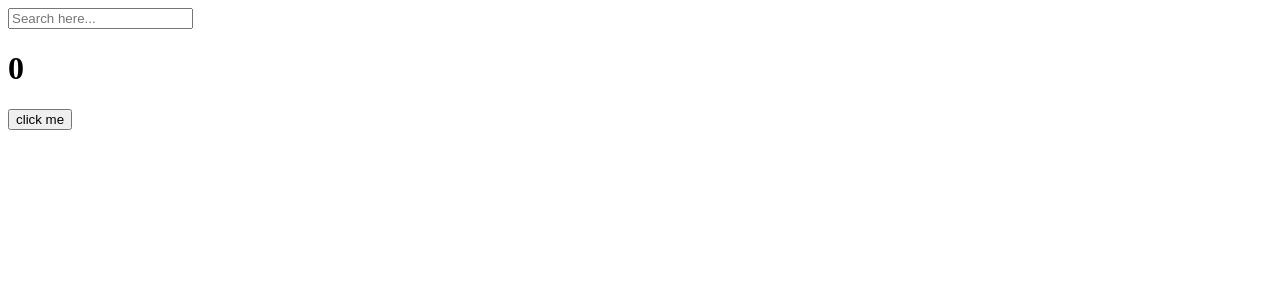
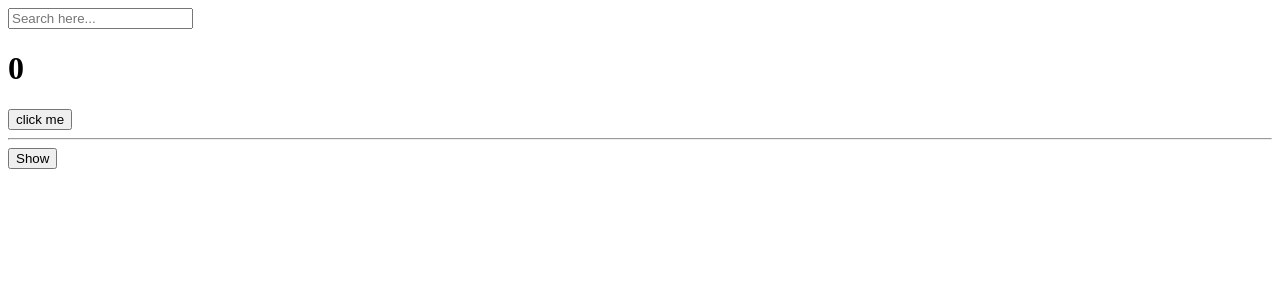
Before and after one commit to bangrr/react-for-beginners, a React (Create React App) app: page / in a window 1280 px wide. Shown: the top 300 px of the page. Built offline with nearby package versions, Linux system fonts and the light colour scheme.

Commit message:
useEffect() 안에 return () => {} 을 이용해서 컴포넌트가 사라질 때 함수를 실행시킬 수 있다

```diff
--- a/src/App.js
+++ b/src/App.js
@@ -1,8 +1,18 @@
 import { useEffect, useState } from "react";
+
+function Hello() {
+  useEffect(() => {
+    console.log("hi :)");
+    return () => console.log("bye :(");
+  }, []);
+  return <h1>Hello</h1>;
+}
 
 function App() {
   const [counter, setValue] = useState(0);
   const [keyword, setKeyword] = useState("");
+  const [showing, setShowing] = useState(false);
+  const chkShow = () => setShowing((i) => !i);
   const onClick = () => setValue((prev) => prev + 1);
   const onChange = (event) => setKeyword(event.target.value);
   useEffect(() => {
@@ -27,6 +37,9 @@
       />
       <h1>{counter}</h1>
       <button onClick={onClick}>click me</button>
+      <hr />
+      <button onClick={chkShow}>{showing ? "Hide" : "Show"}</button>
+      {showing ? <Hello /> : null}
     </div>
   );
 }
```
